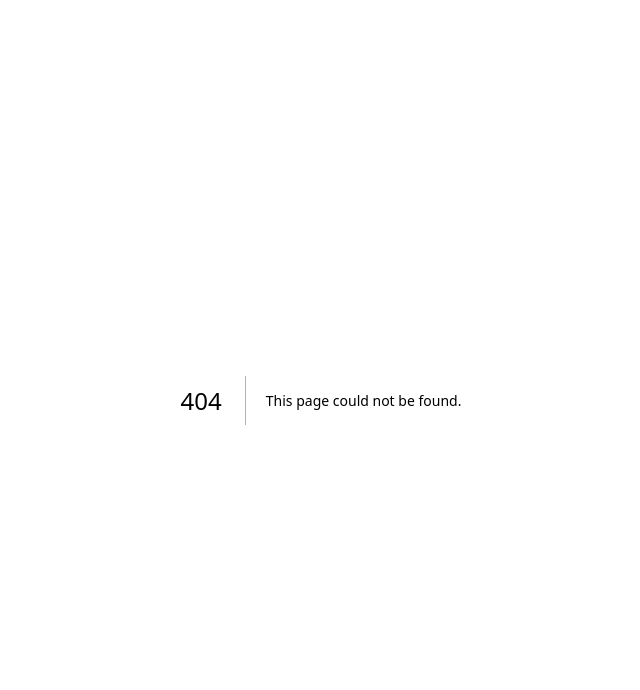
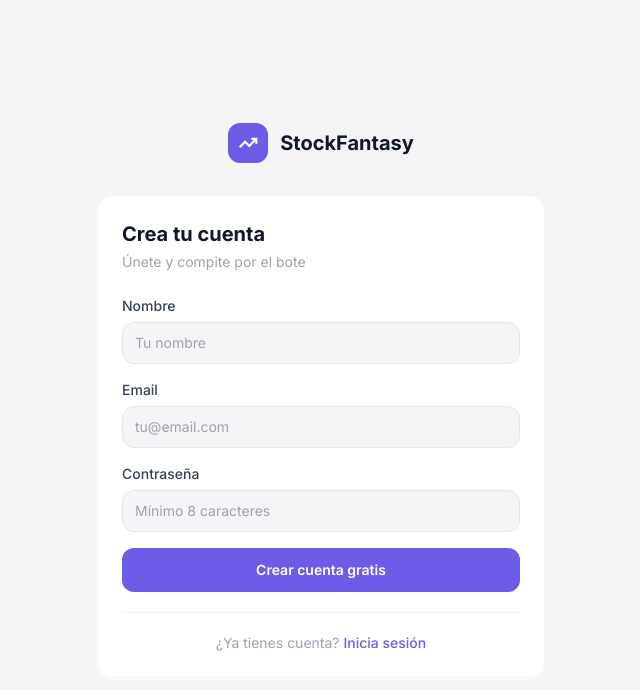
Before and after one commit to alexfontelavel-png/financial-fantasy-league, a Next.js app: page /register in a window 1280 px wide. Before the commit this address had no page. Shown: the top 690 px of the page, without its empty margins (319-959 px from the left). Built offline with nearby package versions, Linux system fonts and the light colour scheme.

Commit message:
Create page.tsx

```diff
--- /dev/null
+++ b/app/(auth)/register/page.tsx
@@ -0,0 +1,54 @@
+'use client'
+import { useState } from 'react'
+import Link from 'next/link'
+import { useRouter } from 'next/navigation'
+import { createClient } from '@/lib/supabase/client'
+
+export default function RegisterPage() {
+  const router = useRouter()
+  const [name, setName]         = useState('')
+  const [email, setEmail]       = useState('')
+  const [password, setPassword] = useState('')
+  const [loading, setLoading]   = useState(false)
+  const [error, setError]       = useState('')
+
+  async function handleSubmit(e: React.FormEvent) {
+    e.preventDefault()
+    if (password.length < 8) { setError('La contraseña debe tener al menos 8 caracteres'); return }
+    setError(''); setLoading(true)
+    const supabase = createClient()
+    const { error: err } = await supabase.auth.signUp({ email, password, options: { data: { display_name: name } } })
+    if (err) { setError(err.message); setLoading(false); return }
+    router.push('/dashboard'); router.refresh()
+  }
+
+  return (
+    <div className="bg-white rounded-card border border-gray-100 shadow-card p-6">
+      <h1 className="text-xl font-bold text-gray-900 mb-1">Crea tu cuenta</h1>
+      <p className="text-sm text-gray-400 mb-6">Únete y compite por el bote</p>
+      <form onSubmit={handleSubmit} className="flex flex-col gap-4">
+        {[
+          { label: 'Nombre', value: name, set: setName, type: 'text', placeholder: 'Tu nombre' },
+          { label: 'Email', value: email, set: setEmail, type: 'email', placeholder: 'tu@email.com' },
+          { label: 'Contraseña', value: password, set: setPassword, type: 'password', placeholder: 'Mínimo 8 caracteres' },
+        ].map(f => (
+          <div key={f.label}>
+            <label className="text-sm font-medium text-gray-700 block mb-1.5">{f.label}</label>
+            <input type={f.type} value={f.value} onChange={e => f.set(e.target.value)} placeholder={f.placeholder} required
+              className="w-full bg-page rounded-btn border border-gray-200 px-3 py-2.5 text-sm outline-none focus:border-purple focus:ring-1 focus:ring-purple" />
+          </div>
+        ))}
+        {error && <p className="text-sm text-red bg-red-bg rounded-btn px-3 py-2">{error}</p>}
+        <button type="submit" disabled={loading}
+          className="w-full py-3 bg-purple text-white rounded-btn font-semibold text-sm hover:bg-purple-dark transition-colors disabled:opacity-50">
+          {loading ? 'Creando cuenta...' : 'Crear cuenta gratis'}
+        </button>
+      </form>
+      <div className="mt-5 pt-5 border-t border-gray-100 text-center">
+        <p className="text-sm text-gray-400">¿Ya tienes cuenta?{' '}
+          <Link href="/login" className="text-purple font-medium hover:underline">Inicia sesión</Link>
+        </p>
+      </div>
+    </div>
+  )
+}
```
